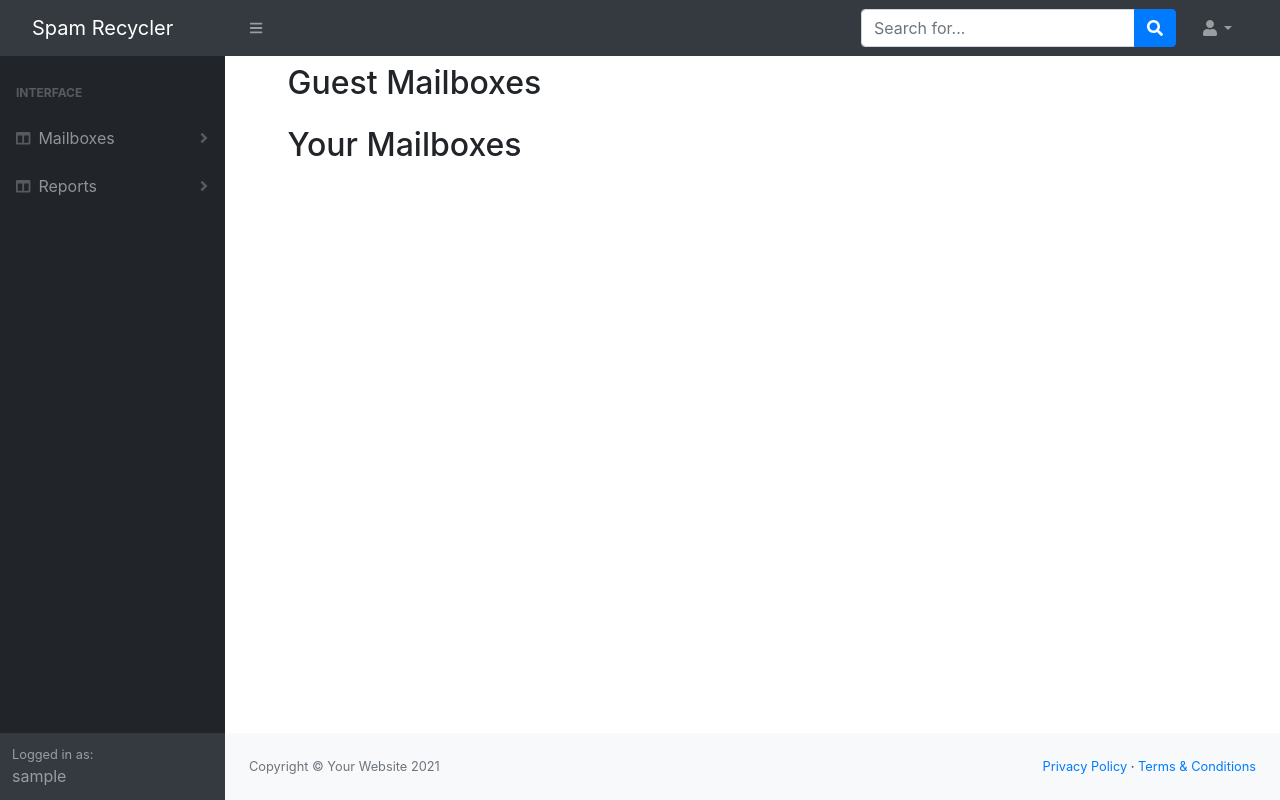
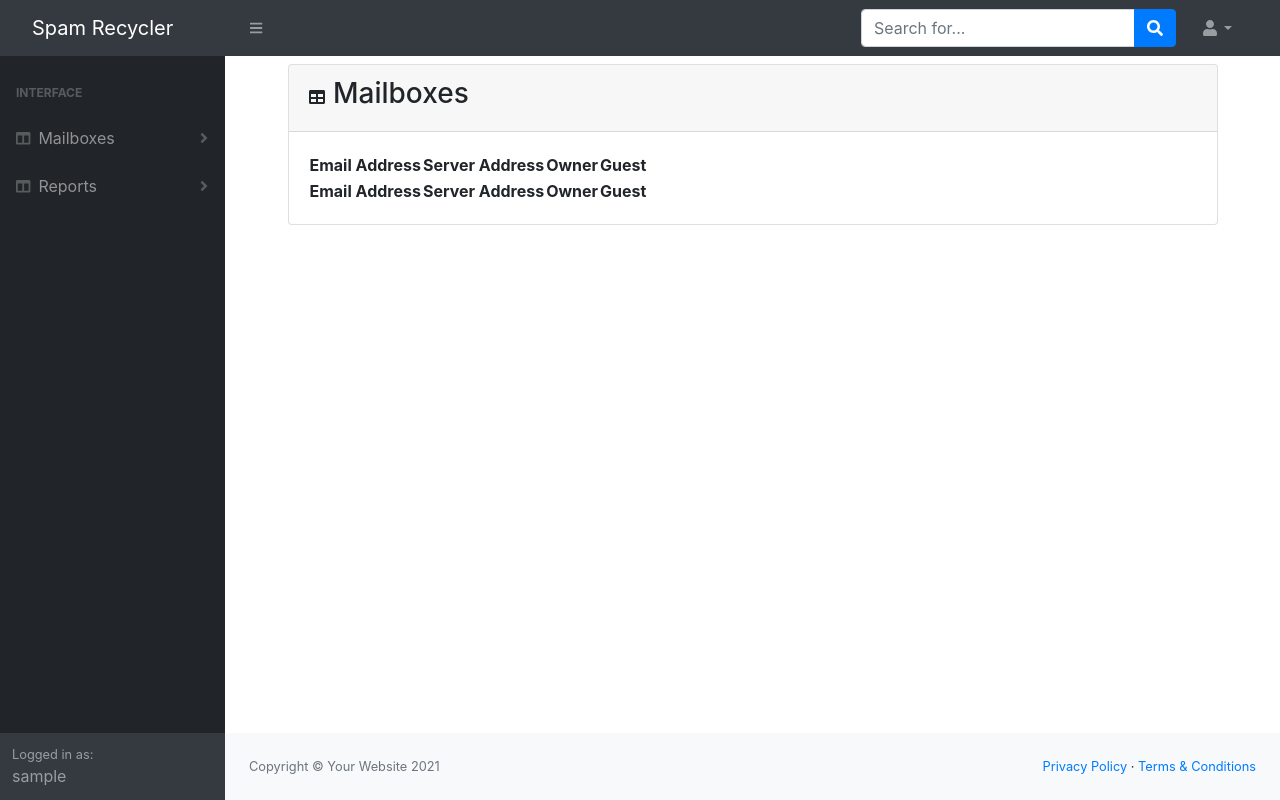
Before and after one commit to KubaTaba1uga/django_spam_recycler, a Django app: page /mailbox/list in a window 1280 px wide. Run offline with Django 3.2, Linux system fonts and the light colour scheme; the visitor is signed in with stand-in values (Sample User, id 1); data that the repository does not hold is empty; some libraries are stand-ins or nearby versions.

Commit message:
format table in mailbox list

```diff
--- a/mailboxes/mixins.py
+++ b/mailboxes/mixins.py
@@ -20,10 +20,10 @@ class ShowMailboxOwnerMixin:
         return context
 
 
-class ValidateMailboxImap(FormMixin):
+class ValidateMailboxImapMixin(FormMixin):
 
     def form_valid(self, form):
-        print(self.request)
+        print(self.request.POST)
         return super().form_valid(form)
 
 
--- a/mailboxes/models.py
+++ b/mailboxes/models.py
@@ -22,6 +22,8 @@ class MailboxModel(models.Model):
     guests = models.ManyToManyField(
         get_user_model(),
         through='MailboxGuestModel', related_name="guest_mailbox")
+    """ Users with read-only permissions to `MailboxModel`
+    """
 
     def get_absolute_url(self):
         return reverse("mailboxes:mailbox_details_url", kwargs={"pk": self.pk})
@@ -39,6 +41,8 @@ class MailboxGuestModel(models.Model):
         on_delete=models.CASCADE,
         related_name='guest_mailbox'
     )
+    """ Mailbox to which read-only permissions relate to
+    """
     guest = models.ForeignKey(
         get_user_model(),
         on_delete=models.DO_NOTHING,
--- a/mailboxes/views.py
+++ b/mailboxes/views.py
@@ -1,6 +1,10 @@
 from django.views import generic
 from .models import MailboxModel
-from .mixins import ShowMailboxGuestMixin, ShowMailboxOwnerMixin, AddMailboxOwnerMixin
+from .mixins import (
+    ShowMailboxGuestMixin,
+     ShowMailboxOwnerMixin,
+     AddMailboxOwnerMixin,
+     ValidateMailboxImapMixin)
 from .forms import MailboxCreateForm
 
 
@@ -9,7 +13,7 @@ class MailboxListView(ShowMailboxGuestMixin, ShowMailboxOwnerMixin, generic.List
     model = MailboxModel
 
 
-class MailboxCreateView(AddMailboxOwnerMixin, generic.CreateView):
+class MailboxCreateView(AddMailboxOwnerMixin, ValidateMailboxImapMixin, generic.CreateView):
 
     """ Create mailbox if:
         - email server address is valid
--- a/templates/mailboxes/mailbox_list_template.html
+++ b/templates/mailboxes/mailbox_list_template.html
@@ -3,32 +3,54 @@
 {% block title %}List Mailboxes{% endblock %}
 
 {% block content %}
-<h2 class='d-inline-block'>Guest Mailboxes</h2>
-<div>
-    <table class='table'>
 
-    {% for mailbox in guest_mailboxes %}
+<div class="card mb-4">
+    <div class="card-header">
+        <i class="fas fa-table me-1"></i>
+        <h3 class='d-inline-block'>Mailboxes</h3>
+    </div>
+    <div class="card-body">
+        <table id="datatablesSimple">
+            <thead>
                 <tr>
+                    <th>Email Address</th>
+                    <th>Server Address</th>
+                    <th>Owner</th>
+                    <th>Guest</th>
+                    <th></th>
+                </tr>
+            </thead>
+            <tfoot>
+                <tr>
+                    <th>Email Address</th>
+                    <th>Server Address</th>
+                    <th>Owner</th>
+                    <th>Guest</th>
+                    <th></th>
+                </tr>
+            </tfoot>
+            <tbody>
+                {% for mailbox in owner_mailboxes %}
+                    <tr>
+                        <th>{{mailbox.email_address}}</th>
+                        <th>{{mailbox.server_address}}</th>
+                        <th>True</th>
+                        <th>False</th>
                         <th>
-                {{mailbox.email_address}}
+                            <a href="{% url 'mailbox:mailbox_details_url' mailbox.pk %}" class="btn btn-primary btn-sm">Details</a>
                         </th>
                     </tr>
                 {% endfor %}
-
+                {% for mailbox in guest_mailboxes %}
+                    <tr>
+                        <th>{{mailbox.email_address}}</th>
+                        <th>{{mailbox.server_address}}</th>
+                        <th>False</th>
+                        <th>True</th>
+                    </tr>
+                {% endfor %}
+            </tbody>
         </table>
     </div>
-<h2 class='d-inline-block'>Your Mailboxes</h2>
-<div>
-    <table class='table'>
-
-    {% for mailbox in owner_mailboxes %}
-        <tr>
-            <th>
-                {{mailbox.email_address}}
-            </th>
-        </tr>
-    {% endfor %}
-
-    </table>
 </div>
 {% endblock content %}
```
Lines whose indentation alone changed are shown as unchanged.
